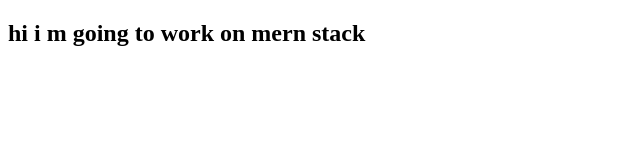
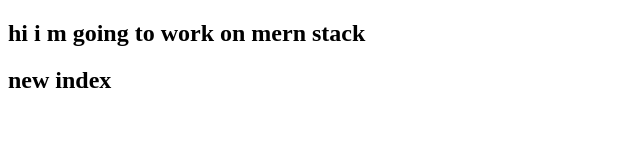
Before and after one commit to riya1729540/FSDITReact2025, a plain HTML site: page index.html in a window 1280 px wide. Shown: the whole page, without its empty margins (0-640 px from the left). Drawn offline with Linux system fonts and the light colour scheme.

Commit message:
index updated

```diff
--- a/index.html
+++ b/index.html
@@ -7,7 +7,7 @@
 </head>
 <body>
     <div>  <h2> hi i m going to work on mern stack </h2> </div>
-
+   <div> <h2> new index </h2></div>
 
 </body>
 </html>
```
